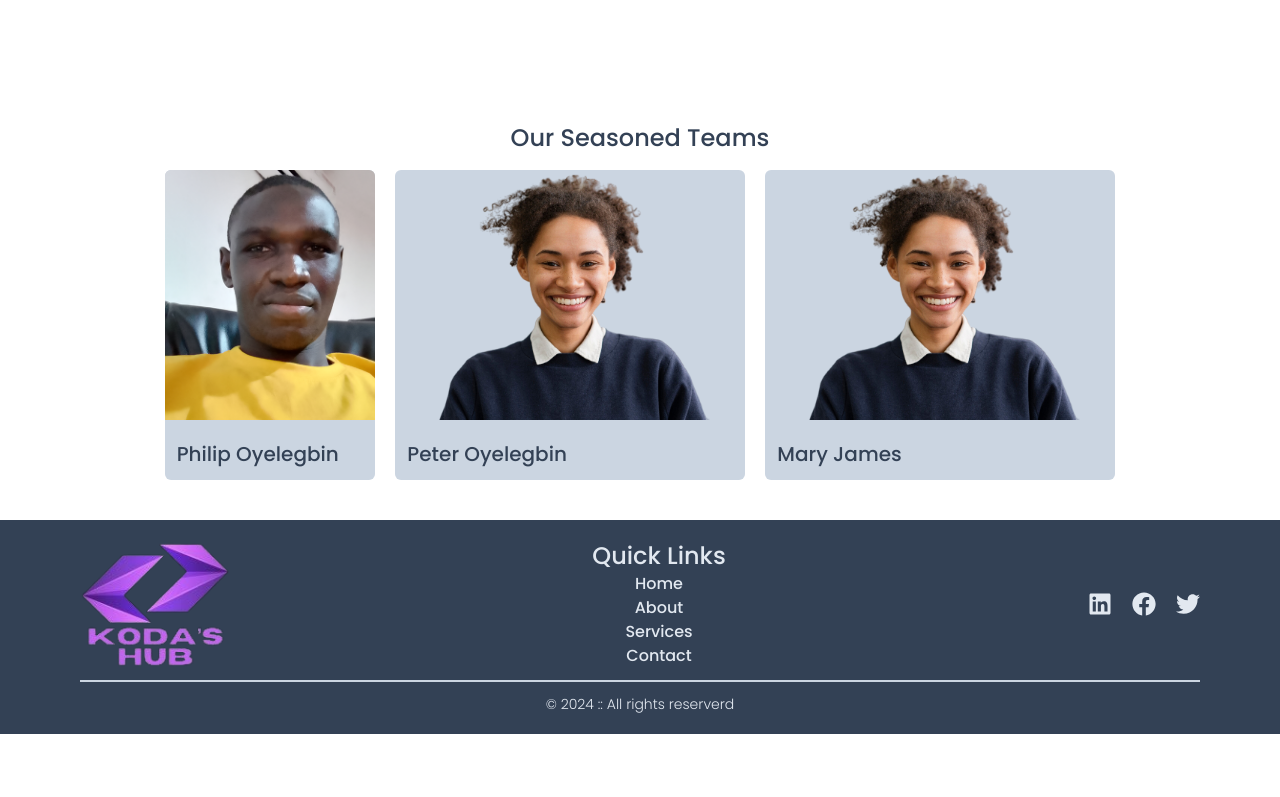
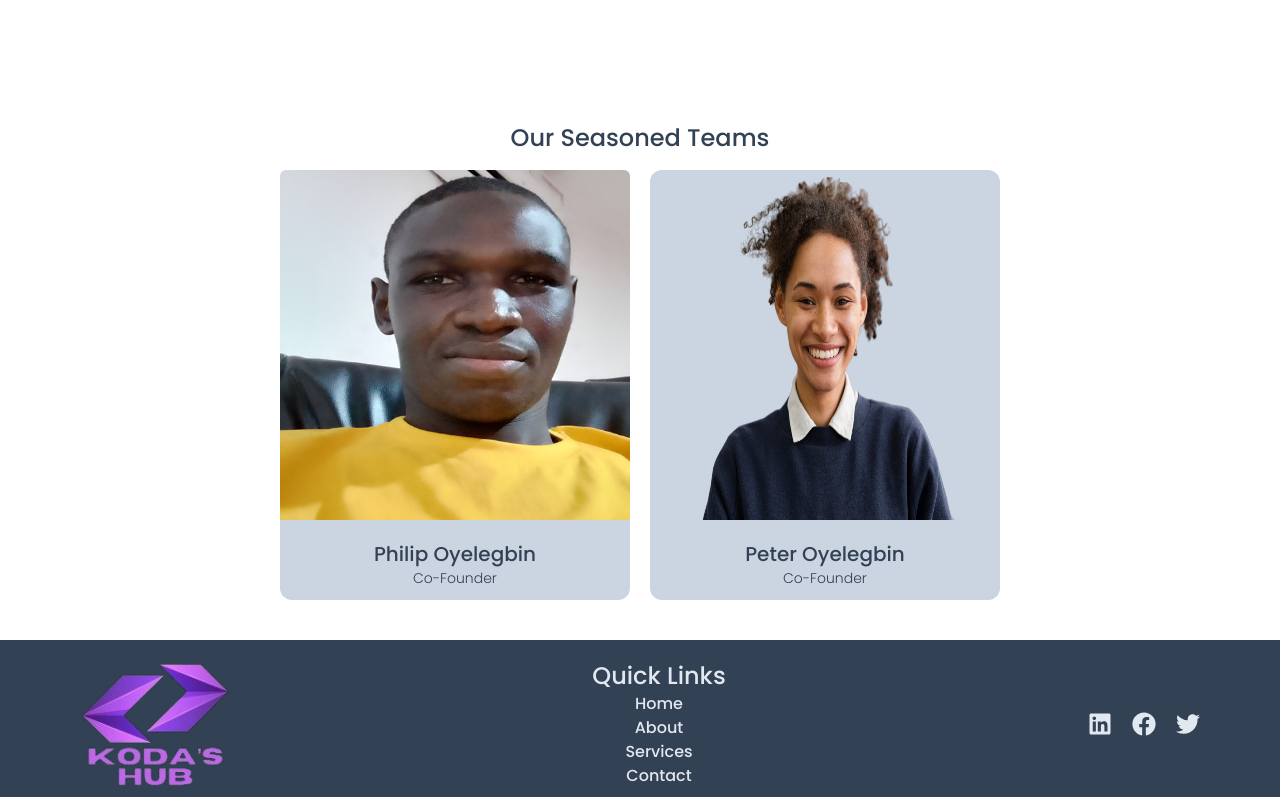
Before and after one commit to PhilipOyelegbin/kodashub, a Next.js app: page /about in a window 1280 px wide. Shown: the part 698-1495 px from the top of the page. Before the commit the page ends 1432 px from the top, so only its background shows below. Built offline with nearby package versions, Linux system fonts and the light colour scheme.

Commit message:
updated the border radius

```diff
--- a/app/(router)/about/_components/Teams.jsx
+++ b/app/(router)/about/_components/Teams.jsx
@@ -5,40 +5,30 @@ function Teams() {
     <section className='py-10 px-5 lg:px-20 text-slate-700'>
       <h3 className='text-center'>Our Seasoned Teams</h3>
       <div className='flex flex-wrap justify-center mt-4 gap-5'>
-        <figure className='flex flex-col gap-2 max-w-[350px] rounded-md hover:shadow-md ease-in-out duration-300 hover:shadow-purple-700 bg-slate-300'>
+        <figure className='flex flex-col gap-2 max-w-[350px] rounded-xl hover:shadow-md ease-in-out duration-300 hover:shadow-purple-700 bg-slate-300'>
           <Image
             src='/philip.png'
-            className='object-cover rounded-t-md w-full h-[250px]'
-            width={100}
+            className='object-fill rounded-t-md w-full aspect-square'
+            width={300}
             height={100}
             alt='avatar'
           />
-          <figcaption className='p-3'>
+          <figcaption className='p-3 text-center'>
             <h4>Philip Oyelegbin</h4>
+            <p>Co-Founder</p>
           </figcaption>
         </figure>
-        <figure className='flex flex-col gap-2 max-w-[350px] rounded-md hover:shadow-md ease-in-out duration-300 hover:shadow-purple-700 bg-slate-300'>
+        <figure className='flex flex-col gap-2 max-w-[350px] rounded-xl hover:shadow-md ease-in-out duration-300 hover:shadow-purple-700 bg-slate-300'>
           <Image
             src='/woman-avatar.png'
-            className='object-cover rounded-t-md w-full h-[250px]'
-            width={100}
+            className='object-fill rounded-t-md w-full aspect-square'
+            width={300}
             height={100}
             alt='avatar'
           />
-          <figcaption className='p-3'>
+          <figcaption className='p-3 text-center'>
             <h4>Peter Oyelegbin</h4>
-          </figcaption>
-        </figure>
-        <figure className='flex flex-col gap-2 max-w-[350px] rounded-md hover:shadow-md ease-in-out duration-300 hover:shadow-purple-700 bg-slate-300'>
-          <Image
-            src='/woman-avatar.png'
-            className='object-cover rounded-t-md w-full h-[250px]'
-            width={100}
-            height={100}
-            alt='avatar'
-          />
-          <figcaption className='p-3'>
-            <h4>Mary James</h4>
+            <p>Co-Founder</p>
           </figcaption>
         </figure>
       </div>
--- a/app/(router)/services/_components/CloudPricing.jsx
+++ b/app/(router)/services/_components/CloudPricing.jsx
@@ -7,7 +7,7 @@ function CloudPricing() {
         Choose Your Ideal Pricing Plan for Effective Cloud Service
       </h3>
       <div className='grid grid-cols-1 md:grid-cols-2 lg:grid-cols-3 justify-center mt-4 gap-5'>
-        <div className='flex flex-col gap-2 rounded-md border border-purple-500 p-5'>
+        <div className='flex flex-col gap-2 rounded-xl border border-purple-500 p-5'>
           <div className='border-b-2 border-slate-300 pb-3'>
             <h4>Bronze Plan</h4>
             <h4 className='py-3'>₦900,000</h4>
@@ -23,7 +23,7 @@ function CloudPricing() {
             <li>Server Security</li>
           </ul>
         </div>
-        <div className='flex flex-col gap-2 rounded-md border border-purple-500 p-5'>
+        <div className='flex flex-col gap-2 rounded-xl border border-purple-500 p-5'>
           <div className='border-b-2 border-slate-300 pb-3'>
             <h4>Silver Plan</h4>
             <h4 className='py-3'>₦1,600,000</h4>
@@ -39,7 +39,7 @@ function CloudPricing() {
             <li>Server Security</li>
           </ul>
         </div>
-        <div className='flex flex-col gap-2 rounded-md border border-purple-500 p-5'>
+        <div className='flex flex-col gap-2 rounded-xl border border-purple-500 p-5'>
           <div className='border-b-2 border-slate-300 pb-3'>
             <h4>Gold Plan</h4>
             <h4 className='py-3'>₦2,500,000</h4>
--- a/app/(router)/services/_components/Services.jsx
+++ b/app/(router)/services/_components/Services.jsx
@@ -6,7 +6,7 @@ function Services() {
     <section className='py-10 px-5 lg:px-20'>
       <h3 className='text-center'>Cost Effective Services We Offer</h3>
       <div className='grid grid-cols-1 lg:grid-cols-2 justify-center mt-4 gap-5'>
-        <div className='flex flex-col md:flex-row gap-2 rounded-md border border-purple-500 p-5'>
+        <div className='flex flex-col md:flex-row gap-2 rounded-xl border border-purple-500 p-5'>
           <Image src='/web.jpg' width={300} height={300} alt='banner' />
           <div className='flex-1'>
             <h4>Innovative Web Solutions for Emerging Business</h4>
@@ -18,7 +18,7 @@ function Services() {
             </ul>
           </div>
         </div>
-        <div className='flex flex-col md:flex-row gap-2 rounded-md border border-purple-500 p-5'>
+        <div className='flex flex-col md:flex-row gap-2 rounded-xl border border-purple-500 p-5'>
           <Image src='/servers.jpg' width={300} height={300} alt='banner' />
           <div className='flex-1'>
             <h4>
--- a/app/(router)/services/_components/WebPricing.jsx
+++ b/app/(router)/services/_components/WebPricing.jsx
@@ -7,7 +7,7 @@ function WebPricing() {
         Choose Your Ideal Pricing Plan for Innovative Web Solutions
       </h3>
       <div className='grid grid-cols-1 md:grid-cols-2 lg:grid-cols-3 justify-center mt-4 gap-5'>
-        <div className='flex flex-col gap-2 rounded-md border border-purple-500 p-5'>
+        <div className='flex flex-col gap-2 rounded-xl border border-purple-500 p-5'>
           <div className='border-b-2 border-slate-300 pb-3'>
             <h4>Basic Plan</h4>
             <h4 className='py-3'>₦500,000</h4>
@@ -23,7 +23,7 @@ function WebPricing() {
             <li>Free SSL</li>
           </ul>
         </div>
-        <div className='flex flex-col gap-2 rounded-md border border-purple-500 p-5'>
+        <div className='flex flex-col gap-2 rounded-xl border border-purple-500 p-5'>
           <div className='border-b-2 border-slate-300 pb-3'>
             <h4>Pro Plan</h4>
             <h4 className='py-3'>₦1,000,000</h4>
@@ -36,7 +36,7 @@ function WebPricing() {
             <li>Paid SSL</li>
           </ul>
         </div>
-        <div className='flex flex-col gap-2 rounded-md border border-purple-500 p-5'>
+        <div className='flex flex-col gap-2 rounded-xl border border-purple-500 p-5'>
           <div className='border-b-2 border-slate-300 pb-3'>
             <h4>Executive Plan</h4>
             <h4 className='py-3'>₦1,700,000</h4>
--- a/app/Footer.jsx
+++ b/app/Footer.jsx
@@ -27,13 +27,28 @@ export default function Footer() {
           </ul>
         </div>
         <div className='flex gap-5 items-center text-2xl'>
-          <Link href='/' target='_blank' rel='noopener noreferrer'>
+          <Link
+            href='/'
+            target='_blank'
+            className='hover:text-purple-700'
+            rel='noopener noreferrer'
+          >
             <FaLinkedin />
           </Link>
-          <Link href='/' target='_blank' rel='noopener noreferrer'>
+          <Link
+            href='/'
+            target='_blank'
+            className='hover:text-purple-700'
+            rel='noopener noreferrer'
+          >
             <FaFacebook />
           </Link>
-          <Link href='/' target='_blank' rel='noopener noreferrer'>
+          <Link
+            href='/'
+            target='_blank'
+            className='hover:text-purple-700'
+            rel='noopener noreferrer'
+          >
             <FaTwitter />
           </Link>
         </div>
--- a/app/_components/Services.jsx
+++ b/app/_components/Services.jsx
@@ -6,7 +6,7 @@ function Services() {
     <section className='py-10 px-5 lg:px-20'>
       <h3 className='text-center'>Cost Effective Services We Offer</h3>
       <div className='grid grid-cols-1 lg:grid-cols-2 justify-center mt-4 gap-5'>
-        <div className='flex flex-col md:flex-row gap-2 rounded-md border border-purple-500 p-5'>
+        <div className='flex flex-col md:flex-row gap-2 rounded-xl border border-purple-500 p-5'>
           <Image src='/web.jpg' width={300} height={100} alt='banner' />
           <div className='flex-1'>
             <h4>Innovative Web Solutions for Emerging Business</h4>
@@ -18,7 +18,7 @@ function Services() {
             </ul>
           </div>
         </div>
-        <div className='flex flex-col md:flex-row gap-2 rounded-md border border-purple-500 p-5'>
+        <div className='flex flex-col md:flex-row gap-2 rounded-xl border border-purple-500 p-5'>
           <Image src='/servers.jpg' width={300} height={100} alt='banner' />
           <div className='flex-1'>
             <h4>
--- a/app/_components/Testimonials.jsx
+++ b/app/_components/Testimonials.jsx
@@ -9,7 +9,7 @@ function Testimonials() {
         {TestimonialData.map((list, index) => (
           <figure
             key={index}
-            className='flex gap-2 max-w-[350px] rounded-md hover:shadow-md ease-in-out duration-300 hover:shadow-purple-700 bg-slate-300 p-3'
+            className='flex gap-2 max-w-[350px] rounded-xl hover:shadow-md ease-in-out duration-300 hover:shadow-purple-700 bg-slate-200 p-3'
           >
             <Image
               src={list.cover_image}
```
Also changed, not shown: app/(router)/services/_components/Features.jsx (+6 -6 lines).
